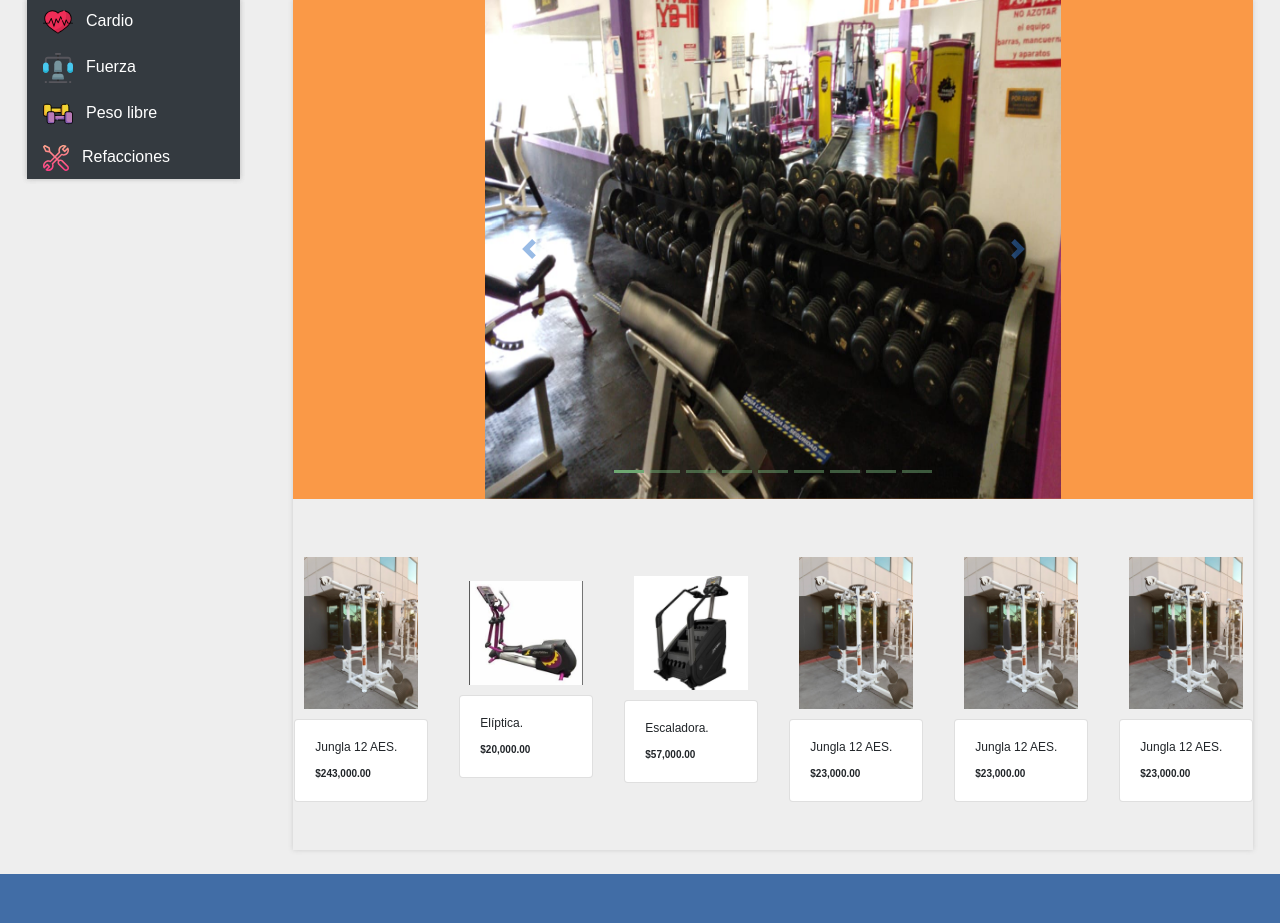
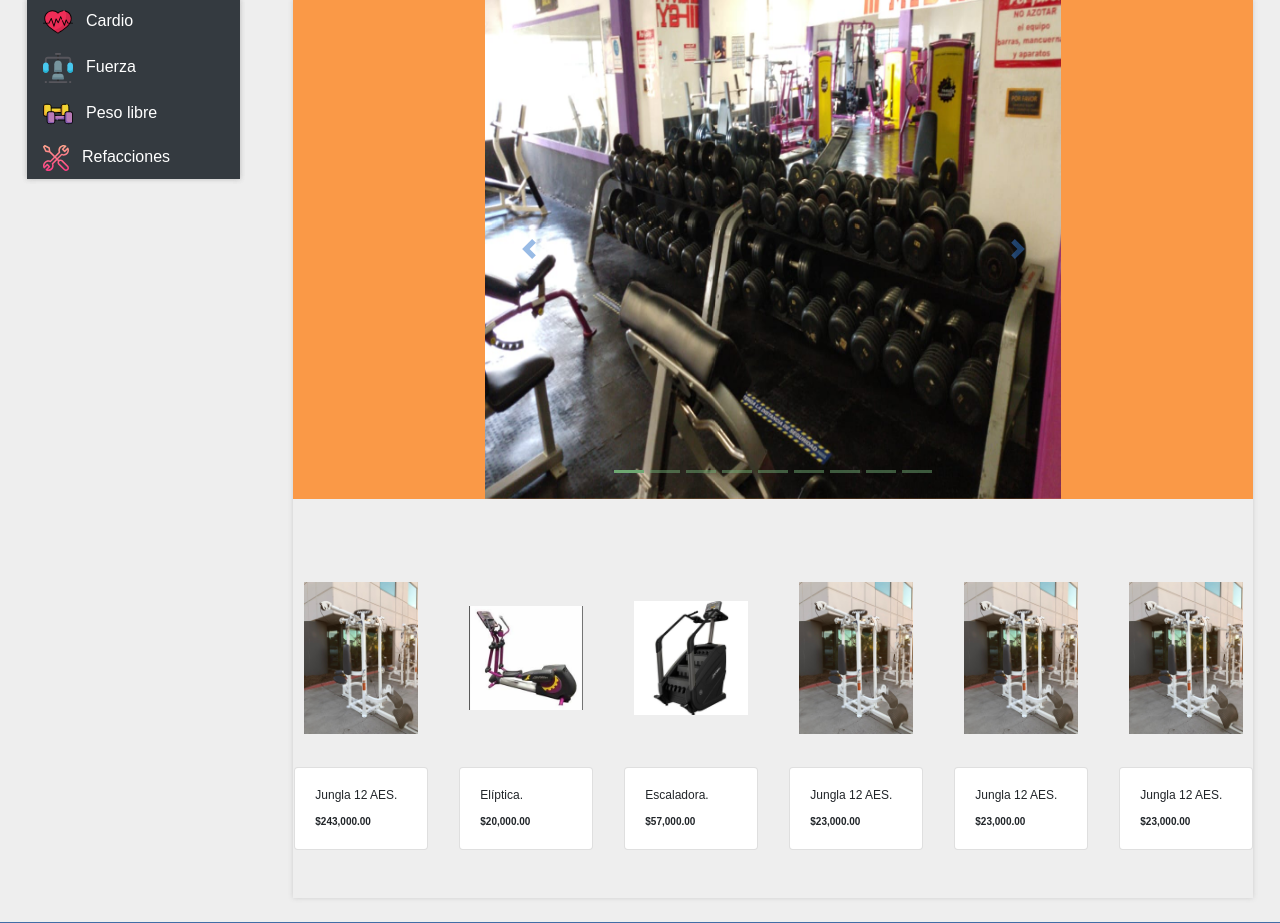
Before and after one commit to AmpersadPro/Fitness-outlet, a PHP site: page / in a window 1280 px wide. Shown: the part 175-1098 px from the top of the page. Run offline with PHP 8.4, Linux system fonts and the light colour scheme; some web fonts are replaced.

Commit message:
Update styles.css

```diff
--- a/css/styles.css
+++ b/css/styles.css
@@ -270,10 +270,10 @@ text-shadow: 0 1px 0 #ddd, 0 2px 0 #ccc, 0 3px 0 #bbb, 0 4px 0 #aaa, 0 5px 0 #ac
     height: 150px;
     line-height: 150px;
     text-align: center;*/
-	line-height: normal;
 	margin: 10px;
-	max-width: 100%;
-	max-height: 100%;
+	width: auto;
+	height: 200px;
+	line-height: 200px;
 	text-align: center;
 }
 
```
